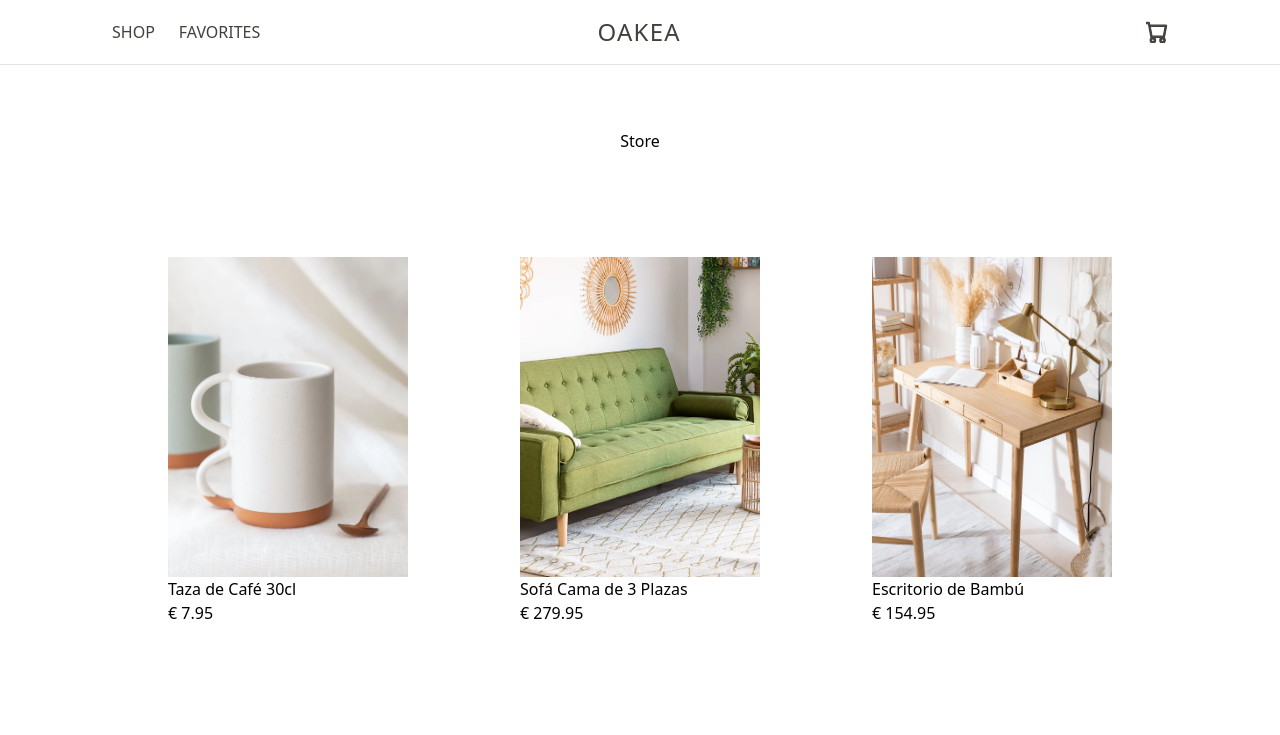
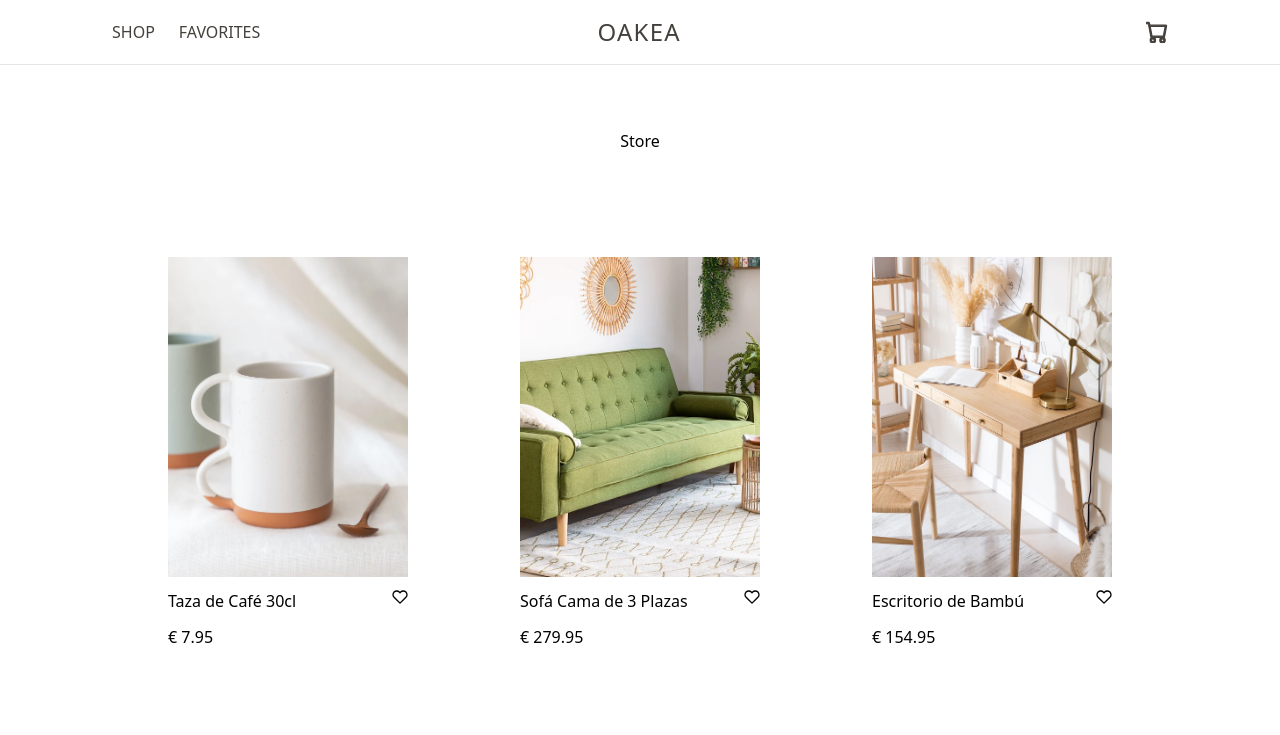
Before and after one commit to nutaptap/oakea, a React (Vite) app: page / in a window 1280 px wide. Shown: the top 735 px of the page. Built offline with nearby package versions, Linux system fonts and the light colour scheme.

Commit message:
Created the favorites context, the favorites component and implemented the functionality

```diff
--- a/src/App.tsx
+++ b/src/App.tsx
@@ -1,21 +1,22 @@
 import { Routes, Route } from "react-router-dom";
-import Store from "./pages/Store";
+import Shop from "./pages/Shop";
 import Product from "./pages/Product";
 import Favorites from "./pages/Favorites";
 import { Navbar } from "./components/Navbar";
+import { FavoritesContextProvider } from "./context/FavoritesContext";
 
 function App() {
   return (
-    <>
+    <FavoritesContextProvider>
       <Navbar />
       <div>
         <Routes>
-          <Route path="/" element={<Store />} />
+          <Route path="/" element={<Shop />} />
           <Route path="/product/:id" element={<Product />} />
           <Route path="/favorites" element={<Favorites />} />
         </Routes>
       </div>
-    </>
+    </FavoritesContextProvider>
   );
 }
 
--- a/src/components/ProductLink.tsx
+++ b/src/components/ProductLink.tsx
@@ -1,4 +1,7 @@
 import { Link } from "react-router-dom";
+
+import { useContext } from "react";
+import { FavoritesContext } from "../context/FavoritesContext";
 
 type ProductLinkProps = {
   id: number;
@@ -13,13 +16,42 @@ export default function ProductLink({
   price,
   images,
 }: ProductLinkProps) {
+  const favoritesContext = useContext(FavoritesContext);
+  const isFavorite = favoritesContext?.favoritesItems.some(
+    (item) => item.id === id
+  );
+  const handleFavoritesClick = (event: React.MouseEvent<SVGSVGElement>) => {
+    event.preventDefault();
+    event.stopPropagation();
+    if (favoritesContext) {
+      const { handleFavoritesClick } = favoritesContext;
+      handleFavoritesClick(id, name);
+    }
+  };
+
   return (
     <Link to={`/product/${id}`} className="m-6">
       <div
         className="w-60 h-80 bg-cover bg-center"
         style={{ backgroundImage: `url(${images[0]})` }}
       ></div>
-      <p>{name}</p>
+      <div className="flex justify-between my-3">
+        <p>{name}</p>
+        <svg
+          onClick={handleFavoritesClick}
+          xmlns="http://www.w3.org/2000/svg"
+          width="16"
+          height="16"
+          viewBox="0 0 24 24"
+          fill={isFavorite ? "#000000" : "none"}
+          stroke="#000000"
+          strokeWidth="2"
+          strokeLinecap="round"
+          strokeLinejoin="round"
+        >
+          <path d="M20.84 4.61a5.5 5.5 0 0 0-7.78 0L12 5.67l-1.06-1.06a5.5 5.5 0 0 0-7.78 7.78l1.06 1.06L12 21.23l7.78-7.78 1.06-1.06a5.5 5.5 0 0 0 0-7.78z"></path>
+        </svg>
+      </div>
       <p>€ {price}</p>
     </Link>
   );
--- /dev/null
+++ b/src/context/FavoritesContext.tsx
@@ -0,0 +1,39 @@
+import { ReactNode, createContext, useState } from "react";
+
+type FavoriteItem = {
+  id: number;
+  name: string;
+};
+
+type FavoritesProviderProps = {
+  children: ReactNode;
+};
+
+type FavoritesContextType = {
+  favoritesItems: FavoriteItem[];
+  handleFavoritesClick: (id: number, name: string) => void;
+};
+
+export const FavoritesContext = createContext<FavoritesContextType | undefined>(
+  undefined
+);
+
+export function FavoritesContextProvider({ children }: FavoritesProviderProps) {
+  const [favoritesItems, setFavoritesItems] = useState<FavoriteItem[]>([]);
+
+  function handleFavoritesClick(id: number, name: string) {
+    setFavoritesItems((currentItems) => {
+      if (currentItems.find((item) => item.id === id) === undefined) {
+        return [...currentItems, { id, name }];
+      } else {
+        return currentItems.filter((item) => item.id !== id);
+      }
+    });
+  }
+
+  return (
+    <FavoritesContext.Provider value={{ favoritesItems, handleFavoritesClick }}>
+      {children}
+    </FavoritesContext.Provider>
+  );
+}
--- a/src/pages/Favorites.tsx
+++ b/src/pages/Favorites.tsx
@@ -1,5 +1,40 @@
+import { useContext } from "react";
+import { FavoritesContext } from "../context/FavoritesContext";
+import shopProducts from "../data/products.json";
+
 function Favorites() {
-  return <h1>Favorites</h1>;
+  const context = useContext(FavoritesContext);
+
+  if (!context) {
+    return <h1>Favorites</h1>;
+  }
+
+  const { favoritesItems, handleFavoritesClick } = context;
+
+  return (
+    <main className="flex flex-col justify-center items-center">
+      <h1>Favorites</h1>
+      {favoritesItems.map((item) => {
+        const url = shopProducts.find((product) => product.id === item.id)
+          ?.images[0];
+        return (
+          <div key={item.id} className="flex items-center my-10 gap-3">
+            <div
+              className="w-[80px] h-[110px] bg-cover bg-center"
+              style={{ backgroundImage: `url(${url})` }}
+            ></div>
+            <h1>{item.name}</h1>
+            <button
+              onClick={() => handleFavoritesClick(item.id, item.name)}
+              className="border border-stone-200 w-8 h-8 rounded-full text-center pb-0.5"
+            >
+              x
+            </button>
+          </div>
+        );
+      })}
+    </main>
+  );
 }
 
 export default Favorites;
--- a/src/pages/Product.tsx
+++ b/src/pages/Product.tsx
@@ -1,6 +1,8 @@
 import { Link, useParams } from "react-router-dom";
 import shopProducts from "../data/products.json";
 import { useState } from "react";
+import { useContext } from "react";
+import { FavoritesContext } from "../context/FavoritesContext";
 
 interface Product {
   id: number;
@@ -23,10 +25,23 @@ function Product() {
     setSelectedImage(image);
   };
 
+  const favoritesContext = useContext(FavoritesContext);
+
+  const handleFavoritesClick = () => {
+    if (favoritesContext) {
+      const { handleFavoritesClick } = favoritesContext;
+      handleFavoritesClick(product?.id || 0, product?.name || "");
+    }
+  };
+
+  const isFavorite = favoritesContext?.favoritesItems.some(
+    (item) => item.id === product?.id
+  );
+
   return (
     <main className="flex flex-col justify-center items-center">
       <span>
-        <Link to={"/"}>Store</Link> / {product?.name}
+        <Link to={"/"}>Shop</Link> / {product?.name}
       </span>
       <div className="mt-20 flex gap-10">
         <div>
@@ -48,15 +63,16 @@ function Product() {
         <div className="flex flex-col gap-4">
           <h2>{product?.name}</h2>
           <svg
+            onClick={handleFavoritesClick}
             xmlns="http://www.w3.org/2000/svg"
             width="24"
             height="24"
             viewBox="0 0 24 24"
-            fill="none"
+            fill={isFavorite ? "#000000" : "none"}
             stroke="#000000"
-            stroke-width="2"
-            stroke-linecap="round"
-            stroke-linejoin="round"
+            strokeWidth="2"
+            strokeLinecap="round"
+            strokeLinejoin="round"
           >
             <path d="M20.84 4.61a5.5 5.5 0 0 0-7.78 0L12 5.67l-1.06-1.06a5.5 5.5 0 0 0-7.78 7.78l1.06 1.06L12 21.23l7.78-7.78 1.06-1.06a5.5 5.5 0 0 0 0-7.78z"></path>
           </svg>
--- a/src/pages/Store.tsx
+++ b/src/pages/Shop.tsx
@@ -1,7 +1,7 @@
 import shopProducts from "../data/products.json";
 import ProductLink from "../components/ProductLink";
 
-export default function Store() {
+export default function Shop() {
   return (
     <main className="flex flex-col justify-center items-center">
       <h1>Store</h1>
```
